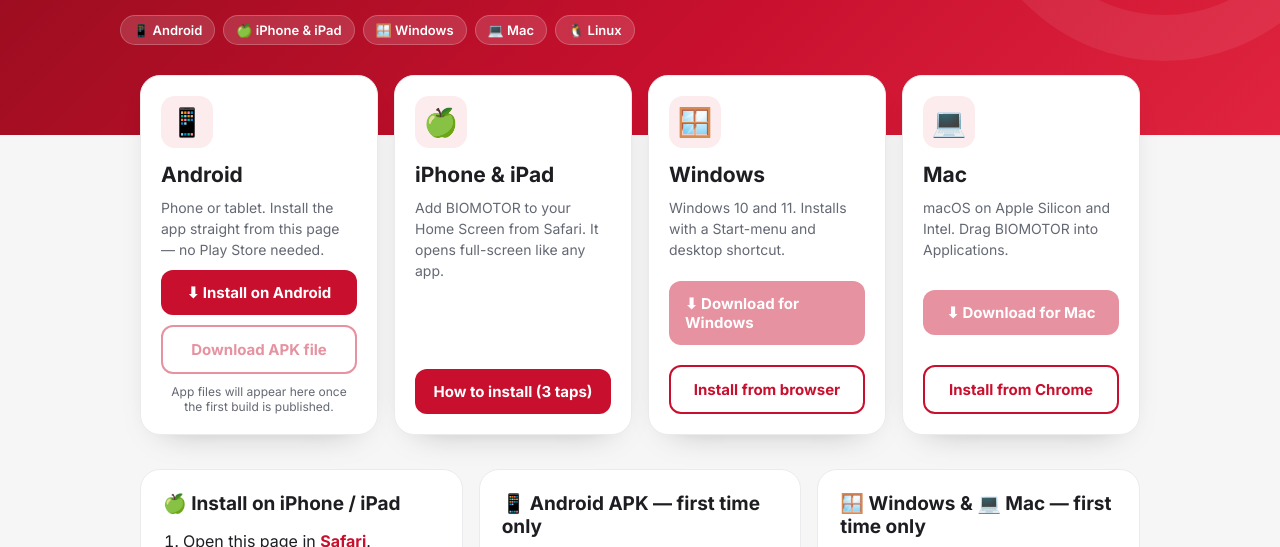
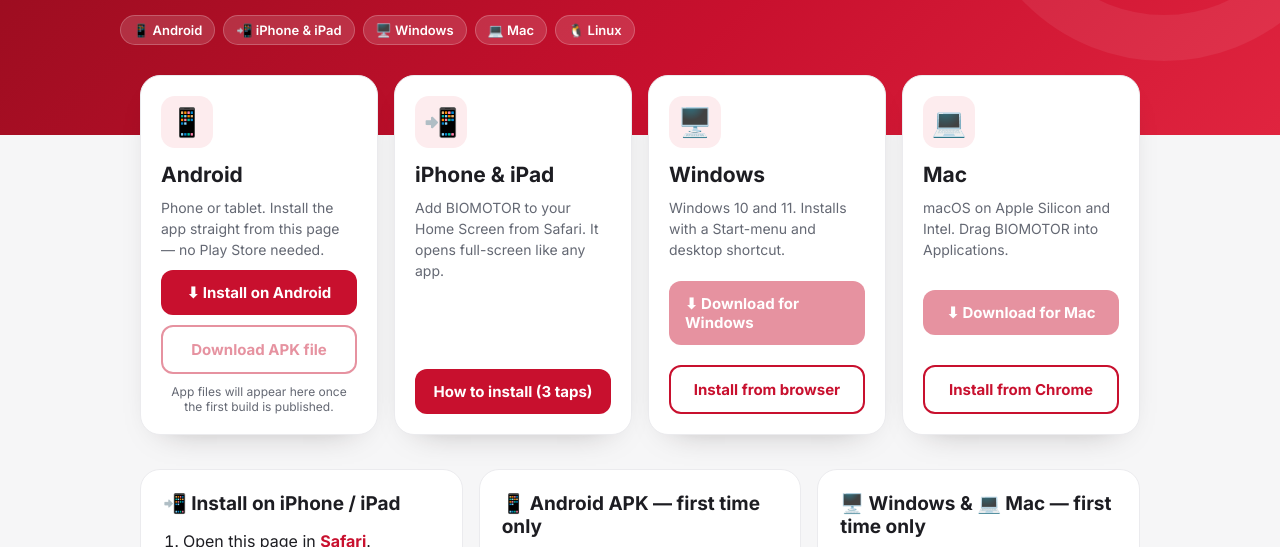
Before and after one commit to BIOMOTOR-sport-fitness/biomotorsports, a plain HTML site: page download.html in a window 1280 px wide. Shown: the part 251-798 px from the top of the page. Drawn offline with Linux system fonts and the light colour scheme; no server answers.

Commit message:
Change Download icons

```diff
--- a/download.html
+++ b/download.html
@@ -48,28 +48,28 @@ footer{text-align:center;color:var(--muted);font-size:13px;padding:24px 20px 40p
  <div class="top"><span class="plate"><img src="assets/bm-logo.png" alt="BIOMOTOR Sport and Fitness"></span><span style="display:flex;gap:8px;flex-wrap:wrap;justify-content:flex-end"><a class="open" href="https://biomotorsports.com">🌐 biomotorsports.com</a><a class="open" href="index.html">Open web app →</a></span></div>
  <h1>Get the BIOMOTOR app</h1>
  <p class="lead">Athletes, testing, training, goals and payments — on your phone, tablet and computer. One login, your data on every device.</p>
- <div class="chips"><span>📱 Android</span><span>🍏 iPhone &amp; iPad</span><span>🪟 Windows</span><span>💻 Mac</span><span>🐧 Linux</span></div>
+ <div class="chips"><span>📱 Android</span><span>📲 iPhone &amp; iPad</span><span>🖥️ Windows</span><span>💻 Mac</span><span>🐧 Linux</span></div>
 </div></div>
 
 <div class="cards">
  <div class="card" id="c-android"><span class="ico">📱</span><h2>Android</h2><p>Phone or tablet. Install the app straight from this page — no Play Store needed.</p>
   <button class="btn" data-install>⬇ Install on Android</button><a class="btn alt" id="apk" href="#">Download APK file</a><div class="small" id="apkNote"></div></div>
- <div class="card" id="c-ios"><span class="ico">🍏</span><h2>iPhone &amp; iPad</h2><p>Add BIOMOTOR to your Home Screen from Safari. It opens full-screen like any app.</p>
+ <div class="card" id="c-ios"><span class="ico">📲</span><h2>iPhone &amp; iPad</h2><p>Add BIOMOTOR to your Home Screen from Safari. It opens full-screen like any app.</p>
   <a class="btn" href="#ios-steps">How to install (3 taps)</a></div>
- <div class="card" id="c-win"><span class="ico">🪟</span><h2>Windows</h2><p>Windows 10 and 11. Installs with a Start-menu and desktop shortcut.</p>
+ <div class="card" id="c-win"><span class="ico">🖥️</span><h2>Windows</h2><p>Windows 10 and 11. Installs with a Start-menu and desktop shortcut.</p>
   <a class="btn" id="exe" href="#">⬇ Download for Windows</a><button class="btn alt" data-install>Install from browser</button></div>
  <div class="card" id="c-mac"><span class="ico">💻</span><h2>Mac</h2><p>macOS on Apple Silicon and Intel. Drag BIOMOTOR into Applications.</p>
   <a class="btn" id="dmg" href="#">⬇ Download for Mac</a><button class="btn alt" data-install>Install from Chrome</button></div>
 </div>
 
 <section class="more">
- <div class="box" id="ios-steps"><h3>🍏 Install on iPhone / iPad</h3><ol>
+ <div class="box" id="ios-steps"><h3>📲 Install on iPhone / iPad</h3><ol>
   <li>Open this page in <b>Safari</b>.</li><li>Tap the <b>Share</b> button (square with ↑ arrow).</li><li>Tap <b>Add to Home Screen</b>, then <b>Add</b>.</li></ol>
   <div class="note">The BIOMOTOR icon appears on your Home Screen and opens full-screen.</div></div>
  <div class="box"><h3>📱 Android APK — first time only</h3><ol>
   <li>Tap <b>Download APK file</b>.</li><li>Open the downloaded file.</li><li>If asked, allow <b>Install unknown apps</b> for your browser, then tap <b>Install</b>.</li></ol>
   <div class="note">Easiest way: tap <b>Install on Android</b> above — Chrome installs the app directly, and it updates by itself.</div></div>
- <div class="box"><h3>🪟 Windows &amp; 💻 Mac — first time only</h3><ol>
+ <div class="box"><h3>🖥️ Windows &amp; 💻 Mac — first time only</h3><ol>
   <li>Windows: open <b>BIOMOTOR-Windows-Setup.exe</b>. If SmartScreen appears, click <b>More info → Run anyway</b>.</li>
   <li>Mac: open <b>BIOMOTOR-Mac.dmg</b>, drag BIOMOTOR to Applications. First launch: <b>right-click → Open</b>.</li>
   <li>Or use <b>Install from browser</b> in Chrome / Edge — no file needed.</li></ol></div>
```
